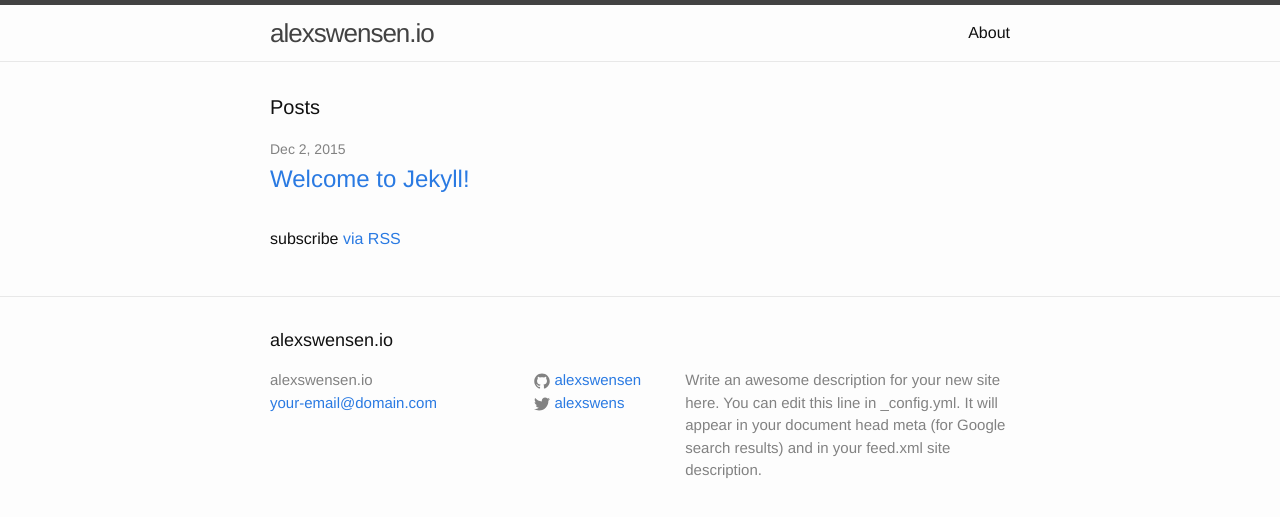
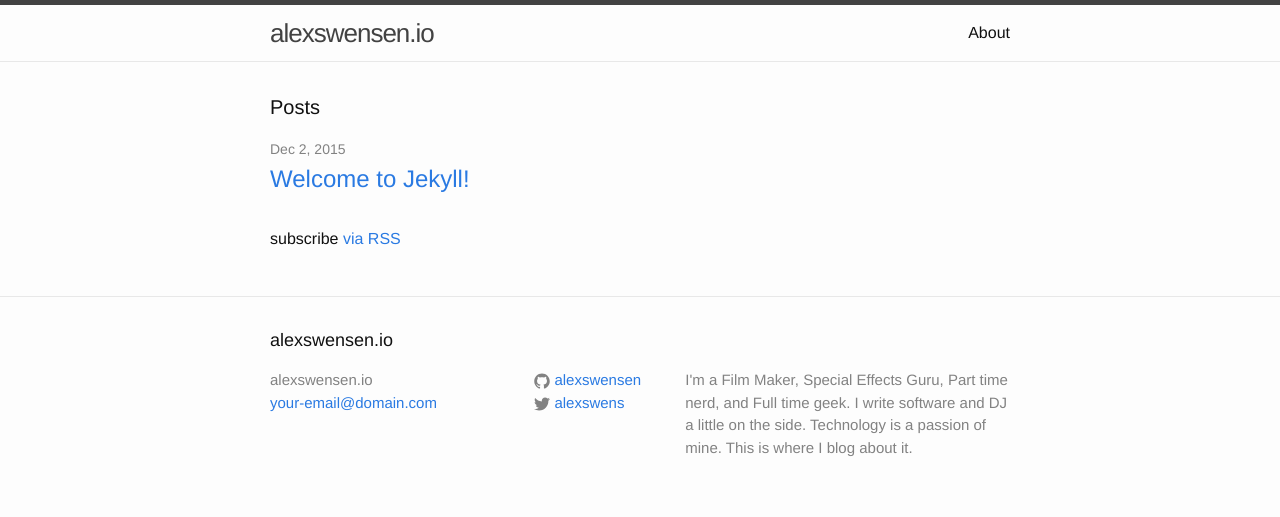
Before and after one commit to AlexSwensen/alexswensen.io-old, a Jekyll site: the page built from index.html, in a window 1280 px wide. Shown: the top 517 px of the page. Built offline with Jekyll 4.4.1, drawn with Linux system fonts in a browser that asks for light colours.

Commit message:
updated description.

```diff
--- a/_config.yml
+++ b/_config.yml
@@ -9,9 +9,9 @@
 title: alexswensen.io
 email: your-email@domain.com
 description: > # this means to ignore newlines until "baseurl:"
-  Write an awesome description for your new site here. You can edit this
-  line in _config.yml. It will appear in your document head meta (for
-  Google search results) and in your feed.xml site description.
+   I'm a Film Maker, Special Effects Guru, Part time nerd, and Full time geek.
+   I write software and DJ a little on the side.
+   Technology is a passion of mine. This is where I blog about it.
 baseurl: "" # the subpath of your site, e.g. /blog
 url: "http://alexswensen.io" # the base hostname & protocol for your site
 twitter_username: alexswens
```
